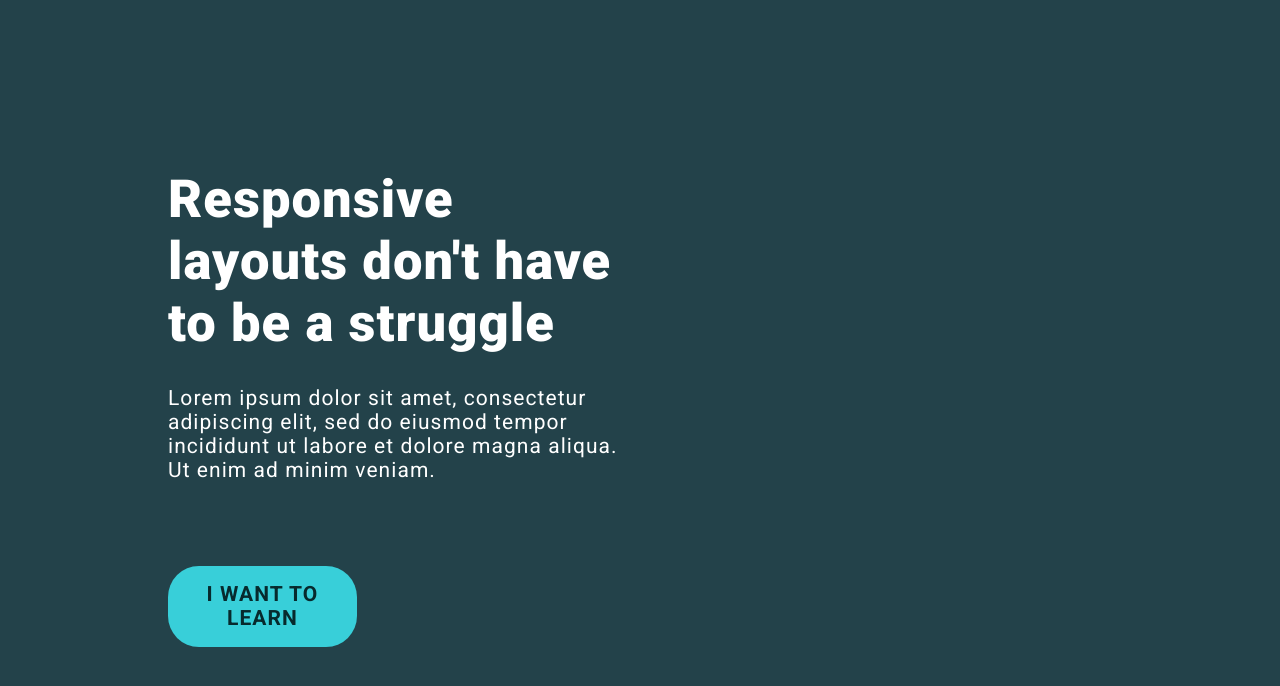
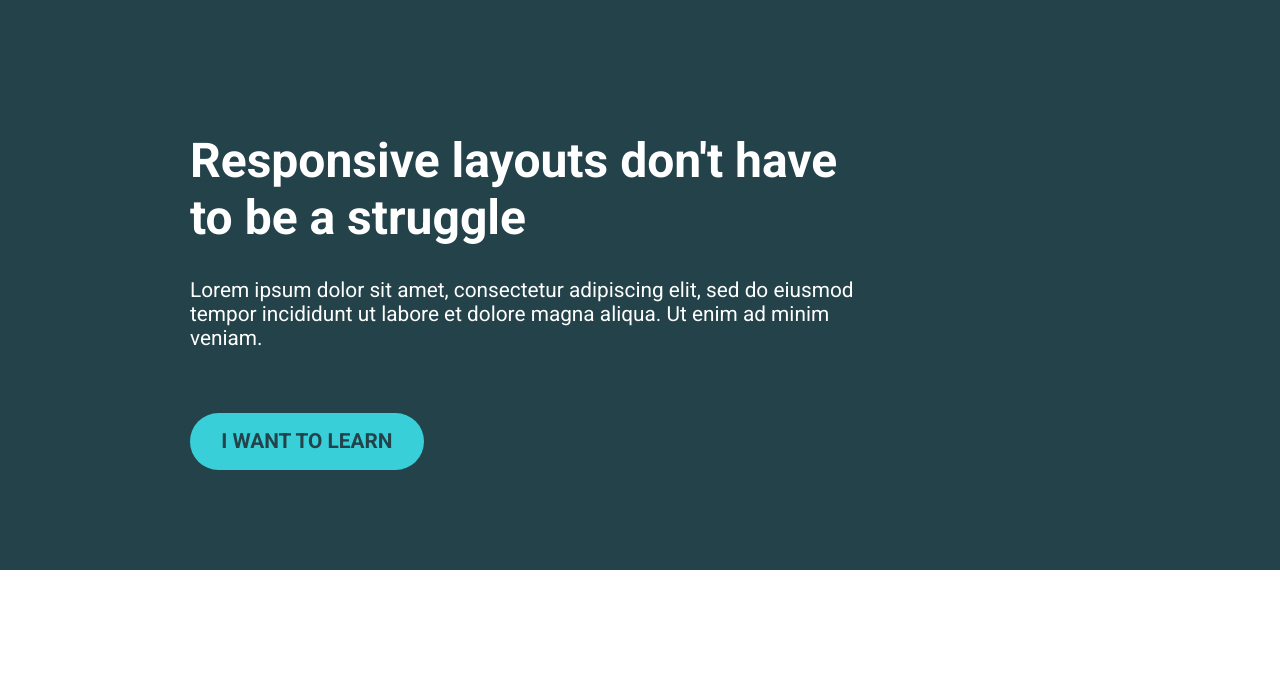
Before and after one commit to cardosojse/css-responsive, a plain HTML site: page challenge3/index.html in a window 1280 px wide. Drawn offline with Linux system fonts and the light colour scheme.

Commit message:
modified

```diff
--- a/challenge3/index.html
+++ b/challenge3/index.html
@@ -7,16 +7,16 @@
     <link rel="stylesheet" href="style.css">
 </head>
 <body>
+    <div class="hero">
         <div class="container">
-        <div class="intro-content">
-            <h1 style="font-size: 2.5em; font-weight: 900;">Responsive layouts don't have to be a struggle</h1>
+            <div class="hero__text">
+                <h1>Responsive layouts don't have to be a struggle</h1>
                 <p>Lorem ipsum dolor sit amet, consectetur adipiscing elit,
                  sed do eiusmod tempor incididunt ut labore et dolore magna
                  aliqua. Ut enim ad minim veniam.
                 </p>
             </div>
-        <div class="cta">
-            <a href="#">I WANT TO LEARN</a>
+            <a href="#" class="btn">I WANT TO LEARN</a>
         </div>
     </div>
 </body>
--- a/challenge3/style.css
+++ b/challenge3/style.css
@@ -2,36 +2,37 @@
 
 *{
     box-sizing: border-box;
-    margin: 0;
-    padding: 0;
 }
 body{
+    margin: 0;
     font-family: 'Roboto', sans-serif;
-    font-size: 21px;
-    letter-spacing: 0.05em;
-    text-align: left;
+    font-size: 1.3rem;
+}
+h1{
+    font-size: 3rem;
+}
+.hero{
+    padding: 100px 0;
+    background: #23424A;
+    color: #FFF;
 }
 .container{
-    width: 100%;
-    background: #23424A;
-    color: white;
-    padding: 8em;
+    width: 80%;
+    max-width: 900px;
+    margin: 0 auto;
 }
-.intro-content{
-    width: 50%;
+.hero__text{
+    width: 75%;
 }
-.intro-content p{
-    margin: 1.5em 0 4em;
+.hero__text p{
+    margin-bottom: 3em;
 }
-.cta{
+.btn{
+    display: inline-block;
+    text-decoration: none;
+    font-weight: bold;
     background: #38CFD9;
-    width: 20%;
-    text-align: center;
-    padding: 0.8em 1.2em;
-    border-radius: 31px;
+    color: #23424A;
+    padding: 0.8em 1.5em;
+    border-radius: 100px;
 }
-a{
-    color:#072A2D;
-    text-decoration: none;
-    font-weight: 700;
-}
```
Lines whose indentation alone changed are shown as unchanged.
